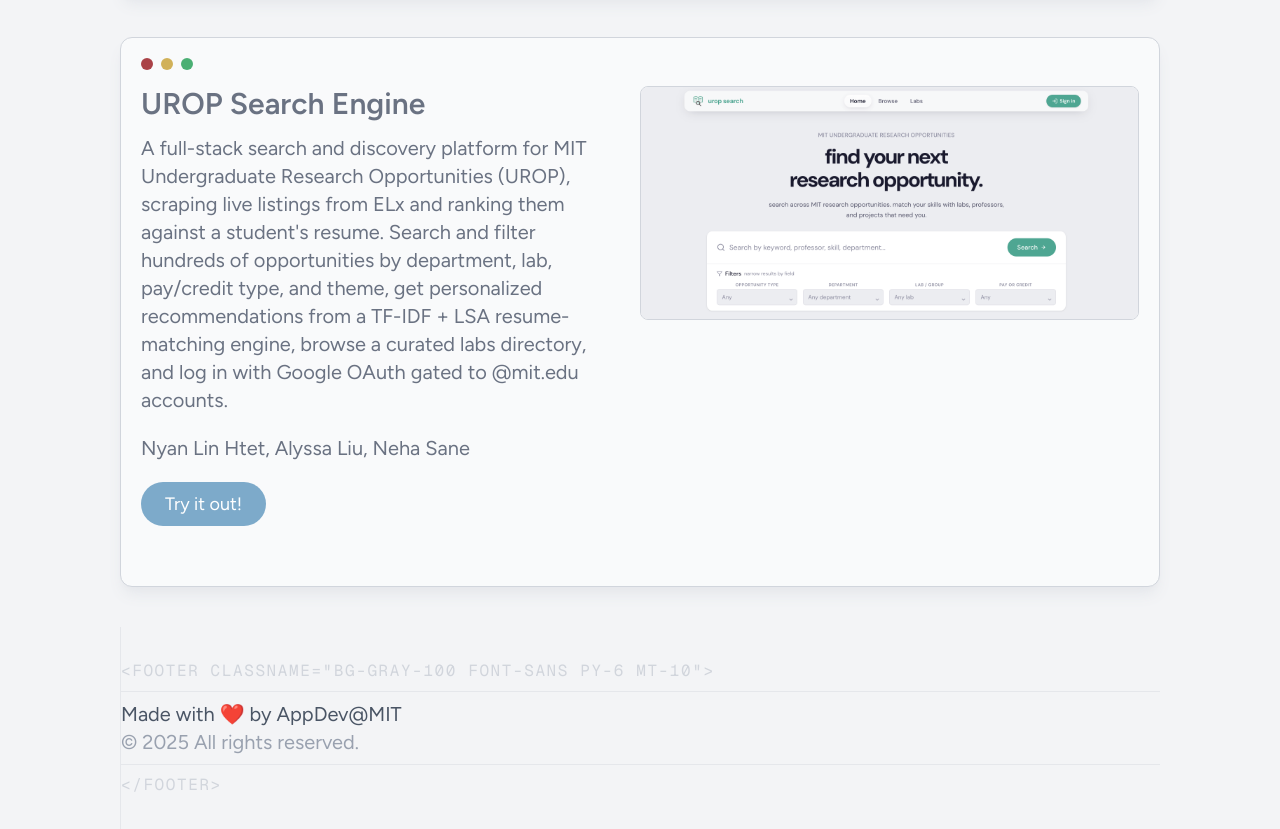
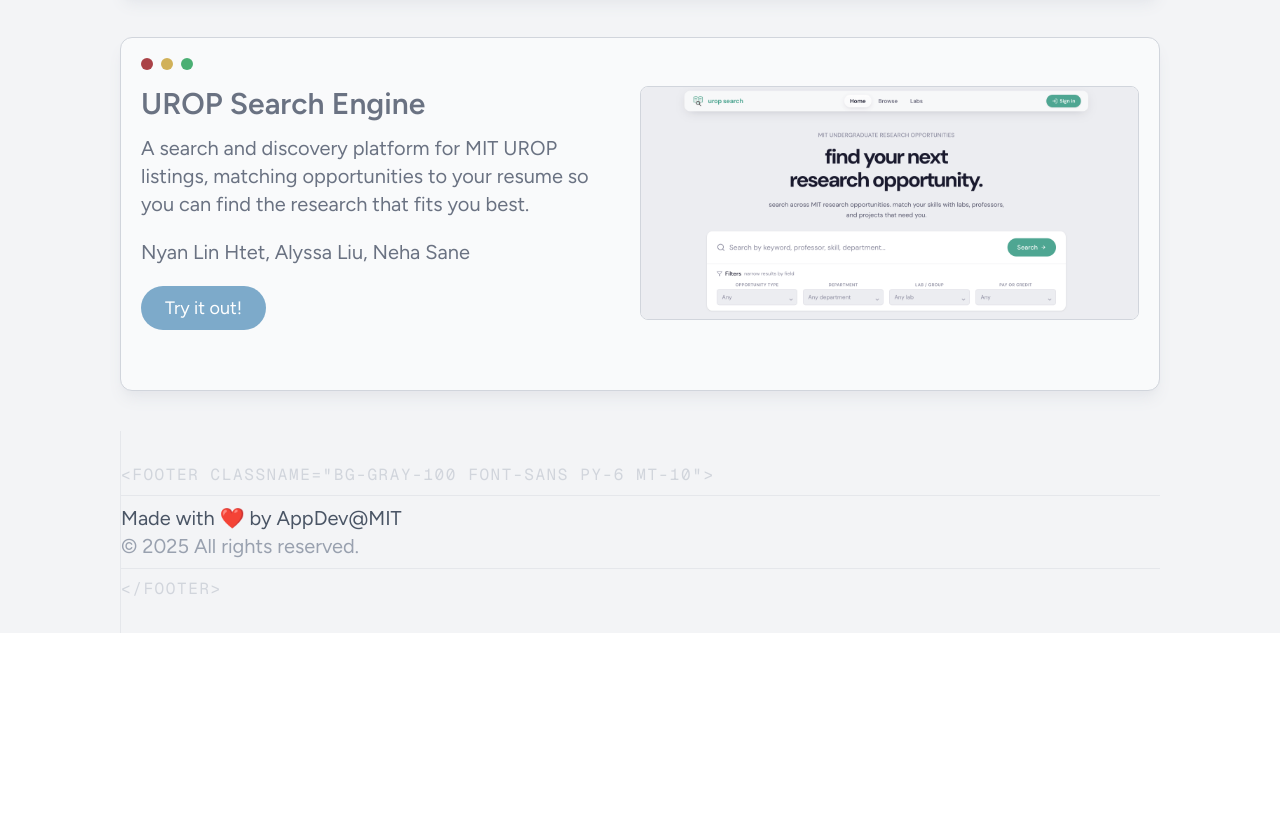
Before and after one commit to appdev-at-mit/appdev-site, a Next.js app: page /products in a window 1280 px wide. Shown: the part 2000-2829 px from the top of the page. After the commit the page ends 2633 px from the top, so only its background shows below. Built offline with nearby package versions, Linux system fonts and the light colour scheme.

Commit message:
update urop site description

```diff
--- a/src/app/products/projectdetails.ts
+++ b/src/app/products/projectdetails.ts
@@ -26,7 +26,7 @@
   {
     title: "UROP Search Engine",
     description:
-      "A full-stack search and discovery platform for MIT Undergraduate Research Opportunities (UROP), scraping live listings from ELx and ranking them against a student's resume. Search and filter hundreds of opportunities by department, lab, pay/credit type, and theme, get personalized recommendations from a TF-IDF + LSA resume-matching engine, browse a curated labs directory, and log in with Google OAuth gated to @mit.edu accounts.",
+      "A search and discovery platform for MIT UROP listings, matching opportunities to your resume so you can find the research that fits you best.",
     link: "https://miturop.org/",
     imageUrl: "/uropsearch.png",
     team: "Nyan Lin Htet, Alyssa Liu, Neha Sane",
```
